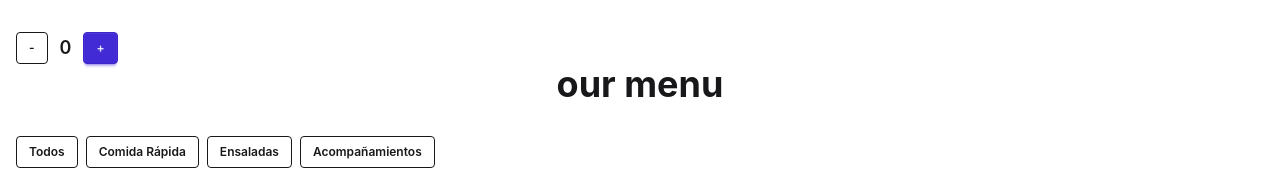
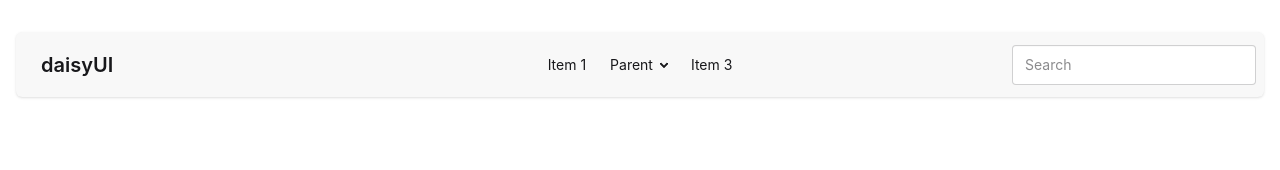
Before and after one commit to Sssebas81/Parcial3Repaso, a Next.js app in the folder repasoparcial3/: page / in a window 1280 px wide. Shown: the top 170 px of the page. Built offline with nearby package versions, Linux system fonts and the light colour scheme.

Commit message:
navbar avance

```diff
--- a/repasoparcial3/src/app/page.tsx
+++ b/repasoparcial3/src/app/page.tsx
@@ -4,6 +4,7 @@
 import { useState } from "react";
 import Filter from "@/common/components/Filter";
 import Counter from "@/common/components/Counter";
+import Navbar from "@/common/components/Navbar";
 
 export default function Home(){
 
@@ -20,7 +21,7 @@
 
         <main className="max-w-7xl mx-auto px-4 py-8">
 
-            <Counter/>
+            <Navbar/>
 
             <h1 className="text-4xl font-bold text-center mb-8">
                 our menu
--- /dev/null
+++ b/repasoparcial3/src/common/components/Navbar.tsx
@@ -0,0 +1,49 @@
+export default function Navbar() {
+    return(
+        <div className="max-lg:collapse bg-base-200 lg:mb-48 shadow-sm w-full rounded-md">
+            <input id="navbar-1-toggle" className="peer hidden" type="checkbox" />
+            <label htmlFor="navbar-1-toggle" className="fixed inset-0 hidden max-lg:peer-checked:block"></label>
+            <div className="collapse-title navbar">
+                <div className="navbar-start">
+                    <label htmlFor="navbar-1-toggle" className="btn btn-ghost lg:hidden">
+                        <svg xmlns="http://www.w3.org/2000/svg" className="h-5 w-5" fill="none" viewBox="0 0 24 24" stroke="currentColor"><path strokeLinecap="round" strokeLinejoin="round" strokeWidth="2" d="M4 6h16M4 12h8m-8 6h16" /></svg>
+                    </label>
+                    <button className="btn btn-ghost text-xl">daisyUI</button>
+                </div>
+
+                <div className="navbar-center hidden lg:flex">
+                    <ul className="menu menu-horizontal px-1">
+                        <li><button>Item 1</button></li>
+                        <li>
+                            <details>
+                                <summary>Parent</summary>
+                                <ul className="p-2 bg-base-100 w-40 z-1">
+                                    <li><button>Submenu 1</button></li>
+                                    <li><button>Submenu 2</button></li>
+                                </ul>
+                            </details>
+                        </li>
+                        <li><button>Item 3</button></li>
+                    </ul>
+                </div>
+                <div className="navbar-end">
+                    <input type="text" placeholder="Search" className="input input-bordered w-64 lg:w-auto" />
+                </div>
+            </div>
+
+            <div className="collapse-content lg:hidden z-1">
+                <ul className="menu">
+                    <li><button>Item 1</button></li>
+                    <li>
+                        <button>Parent</button>
+                        <ul>
+                            <li><button>Submenu 1</button></li>
+                            <li><button>Submenu 2</button></li>
+                        </ul>
+                    </li>
+                    <li><button>Item 3</button></li>
+                </ul>
+            </div>
+        </div>
+    )
+}
```
